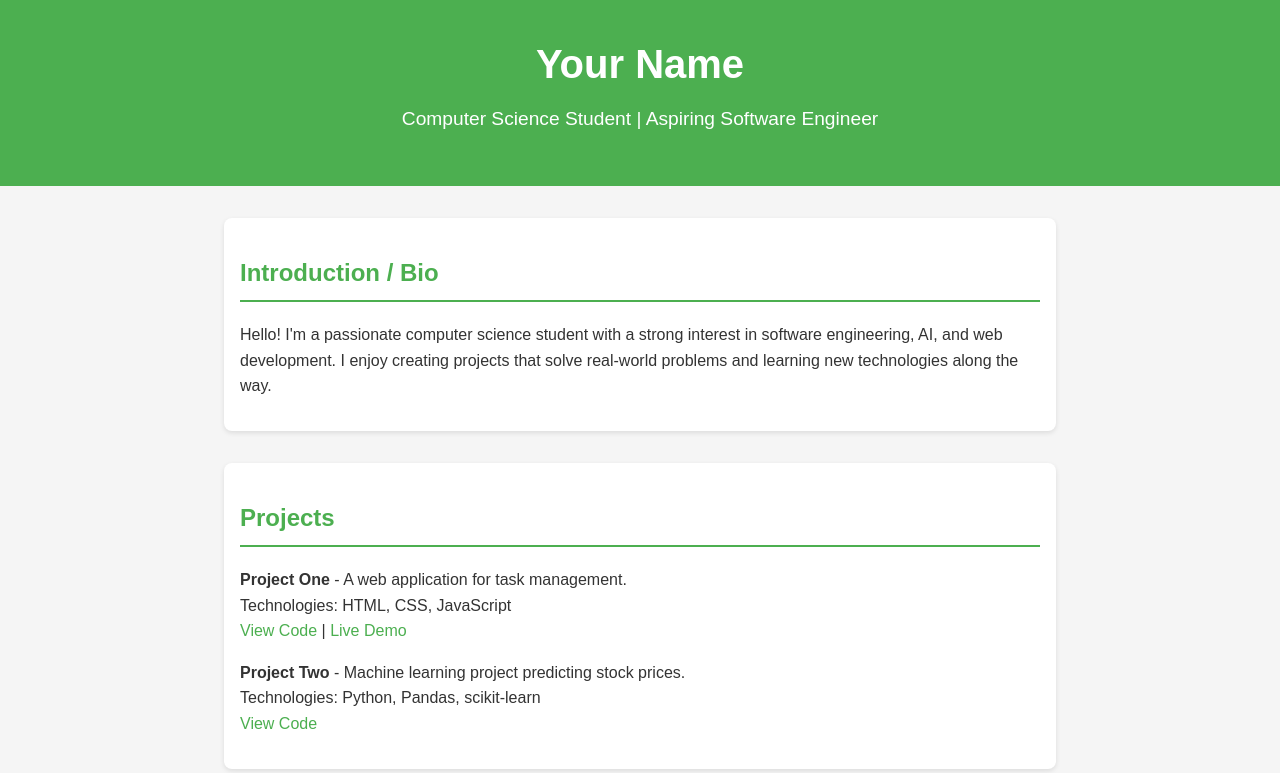
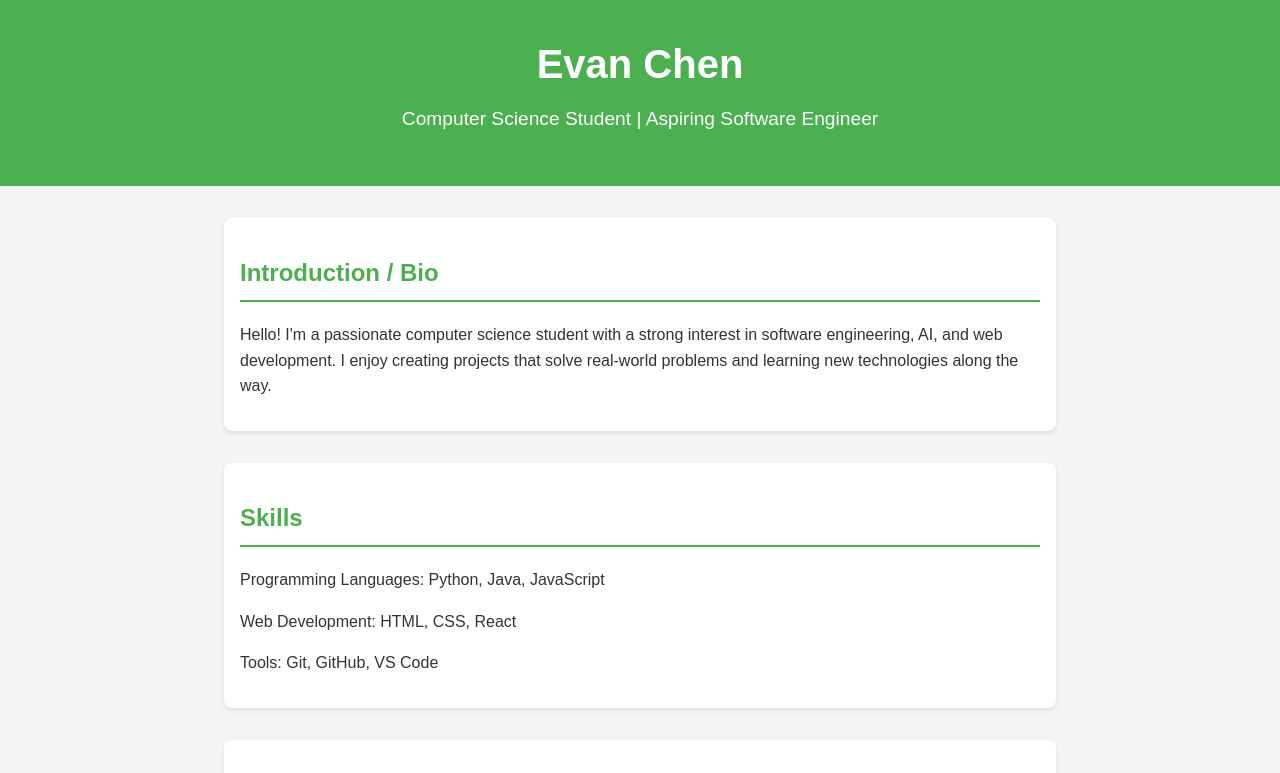
Before and after one commit to jibrilic/EChen.github.io, a plain HTML site: page index.html in a window 1280 px wide. Shown: the top 773 px of the page. Drawn offline with Linux system fonts and the light colour scheme.

Commit message:
Update index.html

```diff
--- a/index.html
+++ b/index.html
@@ -3,7 +3,7 @@
 <head>
   <meta charset="UTF-8">
   <meta name="viewport" content="width=device-width, initial-scale=1.0">
-  <title>Your Name - Portfolio</title>
+  <title>Evan Chen - Portfolio</title>
   <style>
     body {
       font-family: Arial, sans-serif;
@@ -66,7 +66,7 @@
 <body>
 
   <header>
-    <h1>Your Name</h1>
+    <h1>Evan Chen</h1>
     <p>Computer Science Student | Aspiring Software Engineer</p>
   </header>
 
@@ -75,21 +75,7 @@
     <p>Hello! I'm a passionate computer science student with a strong interest in software engineering, AI, and web development. I enjoy creating projects that solve real-world problems and learning new technologies along the way.</p>
   </section>
 
-  <section id="projects">
-    <h2>Projects</h2>
-    <ul class="projects">
-      <li>
-        <strong>Project One</strong> - A web application for task management.
-        <br>Technologies: HTML, CSS, JavaScript
-        <br><a href="#">View Code</a> | <a href="#">Live Demo</a>
-      </li>
-      <li>
-        <strong>Project Two</strong> - Machine learning project predicting stock prices.
-        <br>Technologies: Python, Pandas, scikit-learn
-        <br><a href="#">View Code</a>
-      </li>
-    </ul>
-  </section>
+
 
   <section id="skills">
     <h2>Skills</h2>
```
